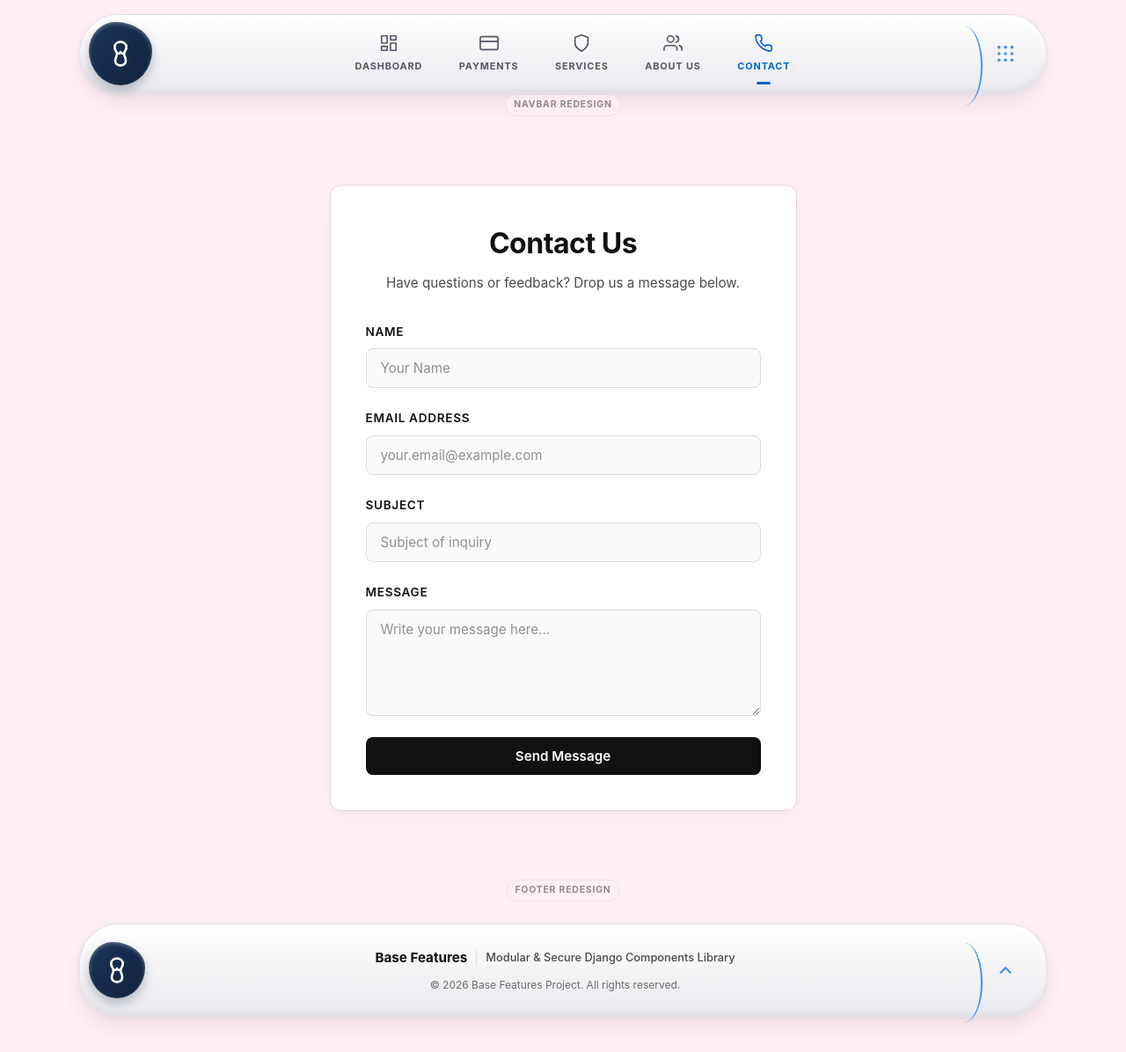
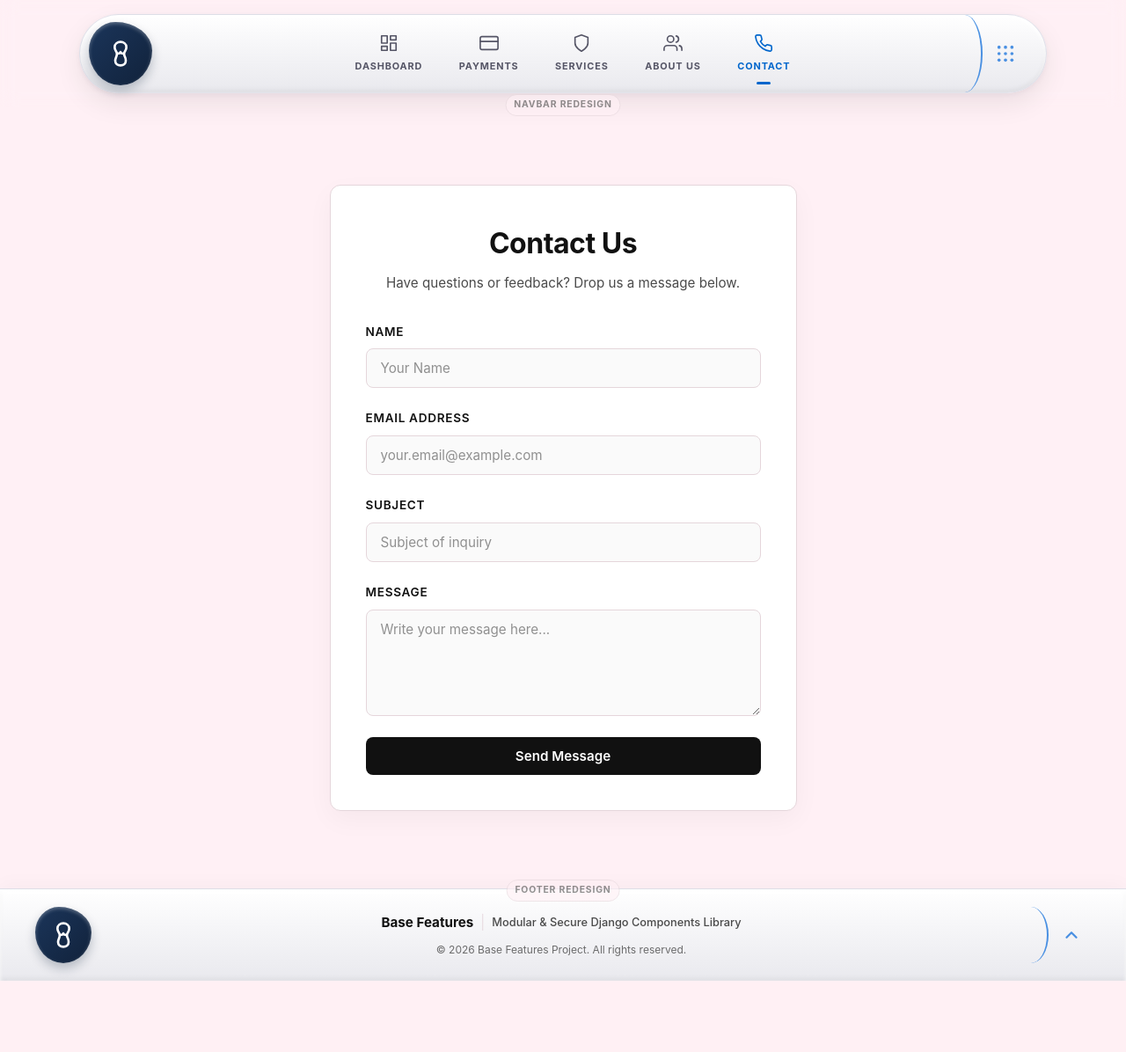
Before and after one commit to vintushtech-code/BASE_FEATURES, a Django app: page /contact/ in a window 1280 px wide. Shown: the whole page at 88% size. After the commit the page ends 1115 px from the top, so only its background shows below. Run offline with Django 5.2, Linux system fonts and the light colour scheme; data comes from the database, SQL or seed files in the repository; some libraries are stand-ins or nearby versions.

Commit message:
fixes navbar and footer fully

```diff
--- a/navfooter/static/navfooter/css/navfooter.css
+++ b/navfooter/static/navfooter/css/navfooter.css
@@ -178,6 +178,7 @@
   padding-left: 1.5rem;
   cursor: pointer;
   z-index: 5;
+  height: 100%;
 }
 
 /* The curved dividing line in blue */
@@ -185,10 +186,9 @@
   content: '';
   position: absolute;
   left: -20px;
-  top: -9px;
-  /* Extends vertical range */
+  top: 0;
   width: 40px;
-  height: 90px;
+  height: 100%;
   border-right: 2.5px solid #4a90e2;
   border-radius: 50%;
   pointer-events: none;
@@ -351,7 +351,7 @@
 .dental-footer-wrapper {
   position: relative;
   width: 100%;
-  padding: 2.5rem 1rem;
+  padding: 0;
   display: flex;
   justify-content: center;
   box-sizing: border-box;
@@ -364,23 +364,24 @@
   align-items: center;
   justify-content: space-between;
   width: 100%;
-  max-width: 1100px;
   height: auto;
   min-height: 90px;
   background: linear-gradient(180deg, #ffffff 0%, #f6f6f8 40%, #e9e9ee 100%);
-  border: 1px solid rgba(220, 220, 230, 0.8);
+  border-top: 1px solid rgba(220, 220, 230, 0.8);
+  border-bottom: none;
+  border-left: none;
+  border-right: none;
 
-  /* Symmetrically rounded corners matching navbar */
-  border-radius: 45px;
+  /* Symmetrically flat corners matching full width request */
+  border-radius: 0;
 
   /* Glossy highlights & 3D bevel shadows */
   box-shadow:
     inset 0 3px 5px rgba(255, 255, 255, 1),
     inset 0 -3px 5px rgba(0, 0, 0, 0.05),
-    0 12px 30px rgba(0, 0, 0, 0.08),
-    0 2px 6px rgba(0, 0, 0, 0.04);
+    0 -4px 20px rgba(0, 0, 0, 0.03);
 
-  padding: 1.25rem 24px 1.25rem 10px;
+  padding: 1.25rem 2.5rem;
   box-sizing: border-box;
   transition: all 0.3s ease;
 }
@@ -554,9 +555,6 @@
     width: 20px;
     height: 20px;
   }
-  .dental-right-section::before {
-    height: 80px;
-  }
 }
 
 @media (max-width: 768px) {
@@ -572,7 +570,7 @@
     flex-direction: column;
     padding: 1.5rem 1rem;
     height: auto;
-    border-radius: 25px;
+    border-radius: 0;
     gap: 1.25rem;
   }
   .dental-footer-center {
--- a/navfooter/templates/navfooter/footer.html
+++ b/navfooter/templates/navfooter/footer.html
@@ -38,7 +38,8 @@
       <div class="footer-social-links">
         {% for link in social_links %}
         <a href="{{ link.url }}" class="footer-social-icon footer-social-icon--{{ link.platform }}" target="_blank"
-          rel="noopener noreferrer" title="{{ link.get_platform_display }}" aria-label="{{ link.get_platform_display }}">
+          rel="noopener noreferrer" title="{{ link.get_platform_display }}"
+          aria-label="{{ link.get_platform_display }}">
           {% if link.platform == 'whatsapp' %}
           <svg class="social-icon" viewBox="0 0 24 24" fill="currentColor">
             <path
@@ -76,8 +77,7 @@
     </div>
 
     <!-- Right Section: Blue dividing line and Scroll to Top button -->
-    <div class="dental-right-section" onclick="scrollToTop()" role="button" aria-label="Scroll to Top"
-      title="Scroll to Top">
+    <div class="dental-right-section" onclick="scrollToTop()" role="button" aria-label="Scroll to Top" title="Scroll to Top">
       <div class="dental-grid-btn">
         <svg class="grid-icon" viewBox="0 0 24 24" fill="none" stroke="currentColor" stroke-width="2.5"
           stroke-linecap="round" stroke-linejoin="round">
```
